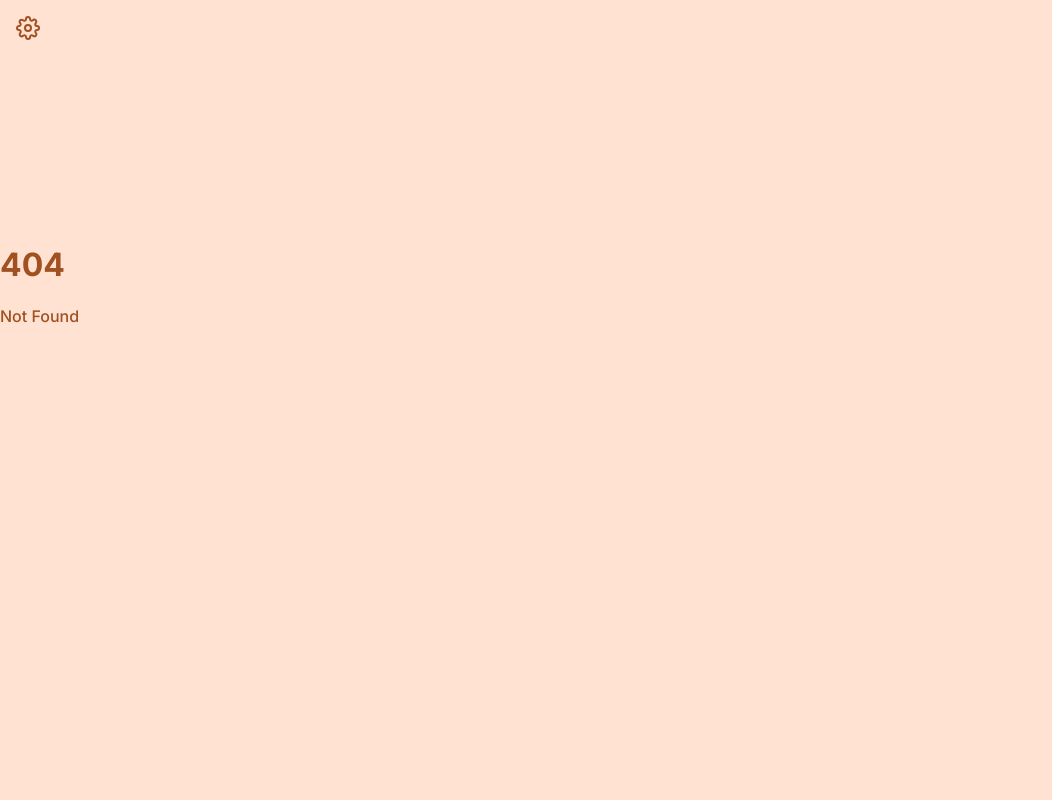
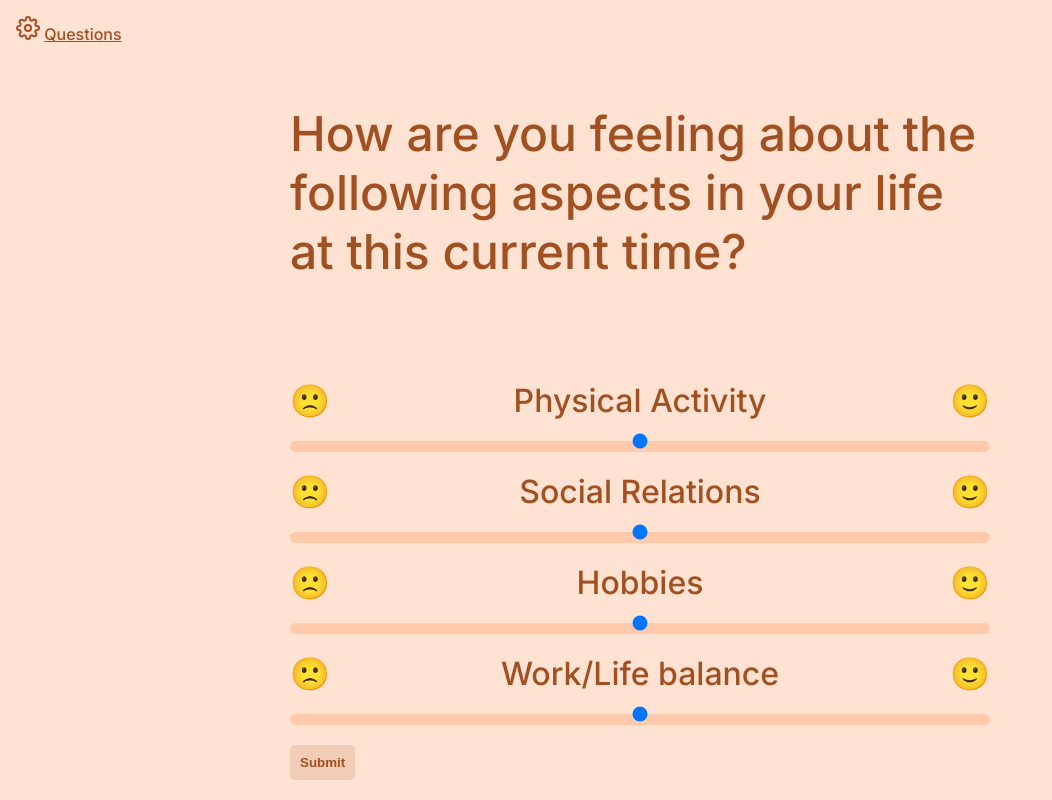
Before and after one commit to funnicus/junction-2022-bonsai-app, a SvelteKit app in the folder client/: page /questionnaire in a window 1280 px wide. Before the commit this address had no page. Shown: the whole page, without its empty margins (0-1052 px from the left). Built offline with nearby package versions, Linux system fonts and the light colour scheme.

Commit message:
generic button

```diff
--- /dev/null
+++ b/client/src/lib/components/Button.svelte
@@ -0,0 +1,25 @@
+<script lang="ts">
+  export let text: string;
+  export let type: string | undefined;
+</script>
+
+<button type={type} class="button"> <b>{text}</b> </button>
+
+<style>
+  .button {
+    color: rgb(161, 80, 34);
+    width: fit-content;
+    padding: 10px;
+    align-self: center;
+    border-radius: 5px;
+    border: none;
+    background: rgba(161, 80, 34, .15);
+    transition: 0.3s;
+  }
+
+  button:hover {
+    cursor: pointer;
+    background: rgba(161, 80, 34, .15);
+    transform: scale(1.15);
+  }
+</style>
--- /dev/null
+++ b/client/src/lib/components/QuestionSlider.svelte
@@ -0,0 +1,121 @@
+<script lang="ts">
+  export let label: string;
+</script>
+
+<div class="input-label">
+  <div>🙁</div>
+  <label for={label}>{label}</label>
+  <div>🙂</div>
+</div>
+<input id={label} type="range" />
+
+<style>
+  .input-label {
+    display: flex;
+    justify-content: space-between;
+
+    font-size: 2em;
+  }
+
+  input[type=range] {
+    height: 32px;
+    margin: 10px 0;
+    width: 100%;
+    background: none;
+  }
+
+  input[type=range]:focus {
+    outline: none;
+  }
+
+  input[type=range]::-webkit-slider-runnable-track {
+    width: 100%;
+    height: 11px;
+    cursor: pointer;
+    animate: 0.2s;
+    box-shadow: 0px 0px 0px #000000;
+    background: #FFCAAC;
+    border-radius: 7px;
+    border: 0px solid #010101;
+  }
+
+  input[type=range]::-webkit-slider-thumb {
+    box-shadow: 0px 0px 0px #000031;
+    border: 0px solid #00001E;
+    height: 26px;
+    width: 26px;
+    border-radius: 17px;
+    background: #D8B39E;
+    cursor: pointer;
+    -webkit-appearance: none;
+    margin-top: -7.5px;
+  }
+
+  input[type=range]:focus::-webkit-slider-runnable-track {
+    background: #FFCAAC;
+  }
+
+  input[type=range]::-moz-range-track {
+    width: 100%;
+    height: 11px;
+    cursor: pointer;
+    animate: 0.2s;
+    box-shadow: 0px 0px 0px #000000;
+    background: #FFCAAC;
+    border-radius: 7px;
+    border: 0px solid #010101;
+  }
+
+  input[type=range]::-moz-range-thumb {
+    box-shadow: 0px 0px 0px #000031;
+    border: 0px solid #00001E;
+    height: 26px;
+    width: 26px;
+    border-radius: 17px;
+    background: #D8B39E;
+    cursor: pointer;
+  }
+
+  input[type=range]::-ms-track {
+    width: 100%;
+    height: 11px;
+    cursor: pointer;
+    animate: 0.2s;
+    background: transparent;
+    border-color: transparent;
+    color: transparent;
+  }
+
+  input[type=range]::-ms-fill-lower {
+    background: #FFCAAC;
+    border: 0px solid #010101;
+    border-radius: 14px;
+    box-shadow: 0px 0px 0px #000000;
+  }
+
+  input[type=range]::-ms-fill-upper {
+    background: #FFCAAC;
+    border: 0px solid #010101;
+    border-radius: 14px;
+    box-shadow: 0px 0px 0px #000000;
+  }
+
+  input[type=range]::-ms-thumb {
+    margin-top: 1px;
+    box-shadow: 0px 0px 0px #000031;
+    border: 0px solid #00001E;
+    height: 26px;
+    width: 26px;
+    border-radius: 17px;
+    background: #D8B39E;
+    cursor: pointer;
+  }
+
+  input[type=range]:focus::-ms-fill-lower {
+    background: #FFCAAC;
+  }
+
+  input[type=range]:focus::-ms-fill-upper {
+    background: #FFCAAC;
+  }
+</style>
--- a/client/src/routes/+layout.svelte
+++ b/client/src/routes/+layout.svelte
@@ -5,6 +5,7 @@
 
 <nav>
   <a href="/settings"><Settings /></a>
+  <a href="questionnaire">Questions</a>
 </nav>
 
 <main>
@@ -48,10 +49,10 @@
     flex-direction: column;
 
     nav {
-      height: 25%;
+      height: 3%;
     }
     main {
-      height: 75%;
+      height: 97%;
     }
   }
 
--- /dev/null
+++ b/client/src/routes/questionnaire/+page.svelte
@@ -0,0 +1,141 @@
+<script>
+	import Button from "$lib/components/Button.svelte";
+import QuestionSlider from "$lib/components/QuestionSlider.svelte";
+
+</script>
+
+<div class="questions">
+  <p style="font-size: 3em; margin-bottom: 100px;">
+    How are you feeling about the following aspects in your life at this current time?
+  </p>
+
+  <form action="">
+    <QuestionSlider label={"Physical Activity"} />
+
+    <QuestionSlider label={"Social Relations"} />
+
+    <QuestionSlider label={"Hobbies"} />
+
+    <QuestionSlider label={"Work/Life balance"} />
+
+    <Button type={"submit"} text={"Submit"} />
+  </form>
+
+
+</div>
+
+<style>
+  .questions {
+    max-width: 700px;
+    margin: auto;
+  }
+
+  .input-label {
+    display: flex;
+    justify-content: space-between;
+
+    font-size: 2em;
+  }
+
+  input[type=range] {
+    height: 32px;
+    margin: 10px 0;
+    width: 100%;
+    background: none;
+  }
+
+  input[type=range]:focus {
+    outline: none;
+  }
+
+  input[type=range]::-webkit-slider-runnable-track {
+    width: 100%;
+    height: 11px;
+    cursor: pointer;
+    animate: 0.2s;
+    box-shadow: 0px 0px 0px #000000;
+    background: #FFCAAC;
+    border-radius: 7px;
+    border: 0px solid #010101;
+  }
+
+  input[type=range]::-webkit-slider-thumb {
+    box-shadow: 0px 0px 0px #000031;
+    border: 0px solid #00001E;
+    height: 26px;
+    width: 26px;
+    border-radius: 17px;
+    background: #D8B39E;
+    cursor: pointer;
+    -webkit-appearance: none;
+    margin-top: -7.5px;
+  }
+
+  input[type=range]:focus::-webkit-slider-runnable-track {
+    background: #FFCAAC;
+  }
+
+  input[type=range]::-moz-range-track {
+    width: 100%;
+    height: 11px;
+    cursor: pointer;
+    animate: 0.2s;
+    box-shadow: 0px 0px 0px #000000;
+    background: #FFCAAC;
+    border-radius: 7px;
+    border: 0px solid #010101;
+  }
+
+  input[type=range]::-moz-range-thumb {
+    box-shadow: 0px 0px 0px #000031;
+    border: 0px solid #00001E;
+    height: 26px;
+    width: 26px;
+    border-radius: 17px;
+    background: #D8B39E;
+    cursor: pointer;
+  }
+
+  input[type=range]::-ms-track {
+    width: 100%;
+    height: 11px;
+    cursor: pointer;
+    animate: 0.2s;
+    background: transparent;
+    border-color: transparent;
+    color: transparent;
+  }
+
+  input[type=range]::-ms-fill-lower {
+    background: #FFCAAC;
+    border: 0px solid #010101;
+    border-radius: 14px;
+    box-shadow: 0px 0px 0px #000000;
+  }
+
+  input[type=range]::-ms-fill-upper {
+    background: #FFCAAC;
+    border: 0px solid #010101;
+    border-radius: 14px;
+    box-shadow: 0px 0px 0px #000000;
+  }
+
+  input[type=range]::-ms-thumb {
+    margin-top: 1px;
+    box-shadow: 0px 0px 0px #000031;
+    border: 0px solid #00001E;
+    height: 26px;
+    width: 26px;
+    border-radius: 17px;
+    background: #D8B39E;
+    cursor: pointer;
+  }
+
+  input[type=range]:focus::-ms-fill-lower {
+    background: #FFCAAC;
+  }
+
+  input[type=range]:focus::-ms-fill-upper {
+    background: #FFCAAC;
+  }
+</style>
```
